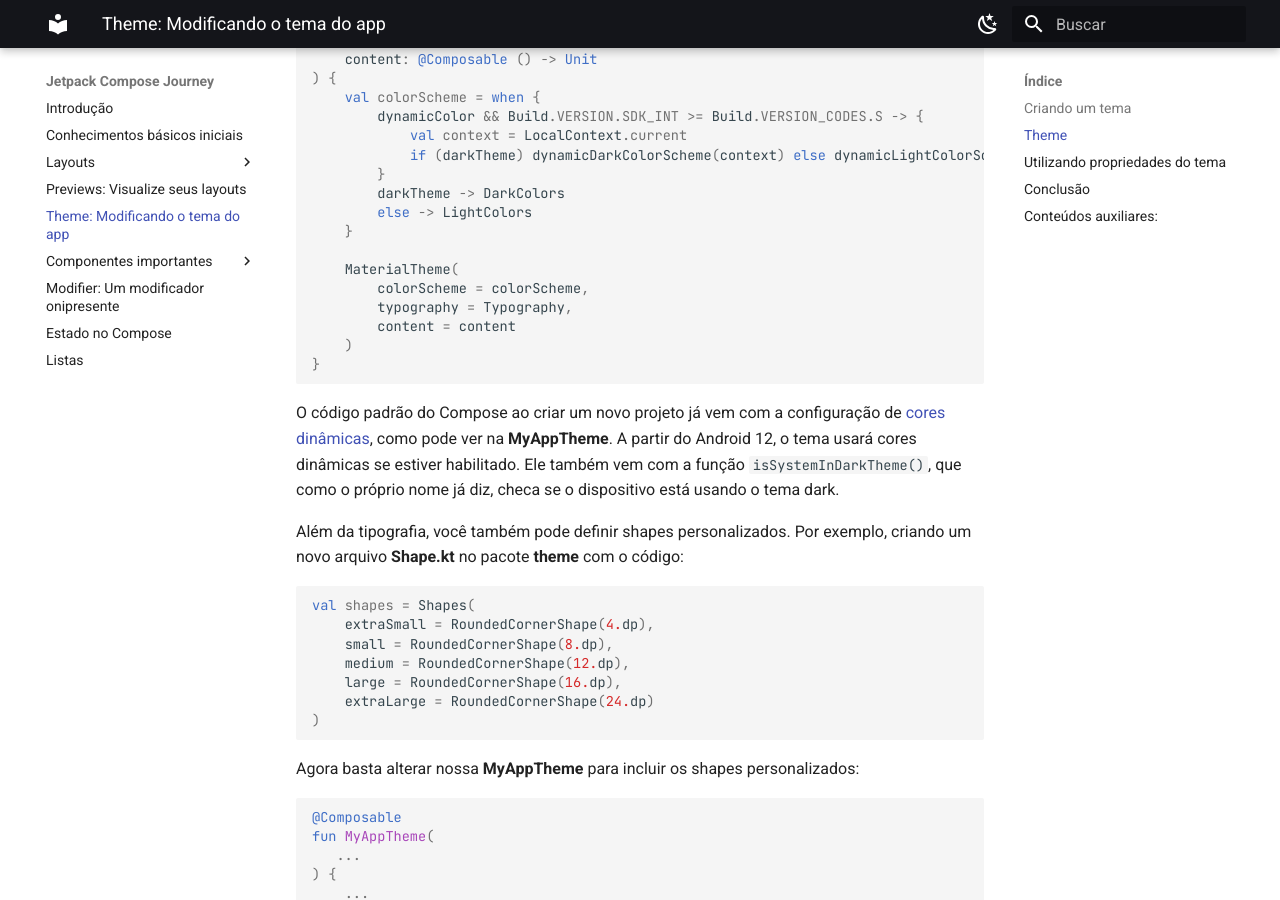
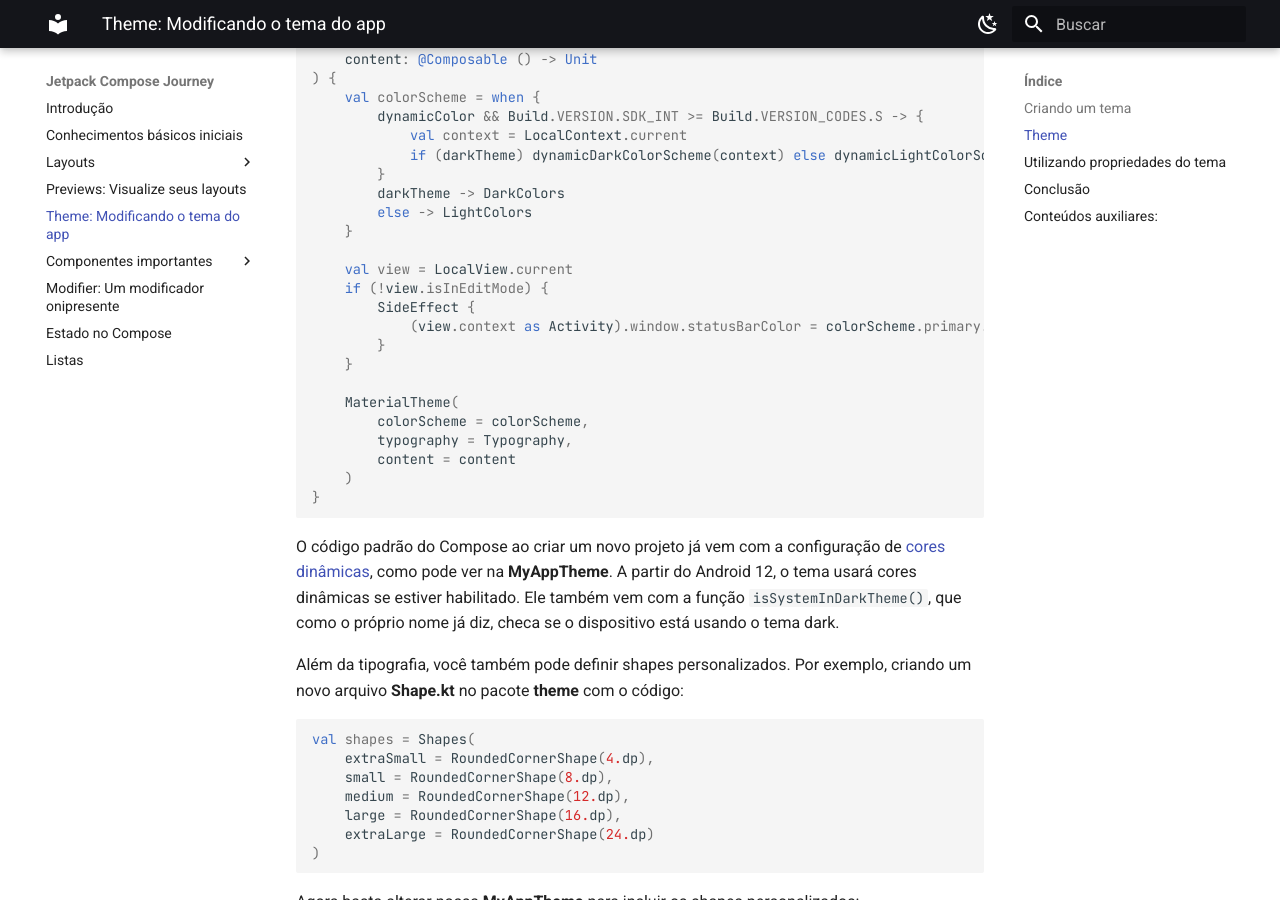
Before and after one commit to jsericksk/Jetpack-Compose-Journey, an MkDocs documentation site: the page built from docs/theme.md, in a window 1280 px wide and 900 px high, scrolled down 1010 px. Built offline with MkDocs 1.6.1 and Material for MkDocs 9.7.7, drawn with Linux system fonts in a browser that asks for light colours; emoji names are drawn with the system emoji font.

Commit message:
theme.md atualizado

```diff
--- a/docs/theme.md
+++ b/docs/theme.md
@@ -39,6 +39,13 @@ fun MyAppTheme(
         }
         darkTheme -> DarkColors
         else -> LightColors
+    }
+
+    val view = LocalView.current
+    if (!view.isInEditMode) {
+        SideEffect {
+            (view.context as Activity).window.statusBarColor = colorScheme.primary.toArgb()
+        }
     }
 
     MaterialTheme(
```
